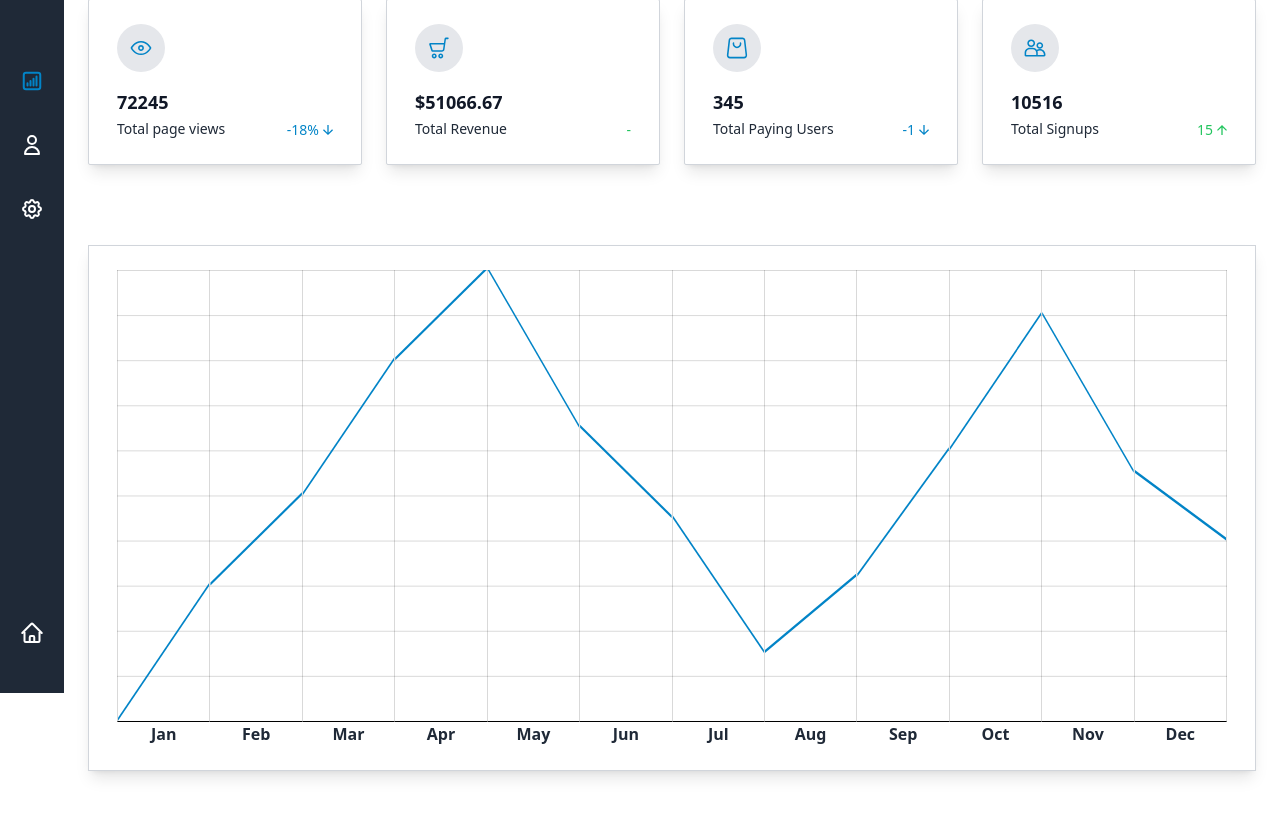
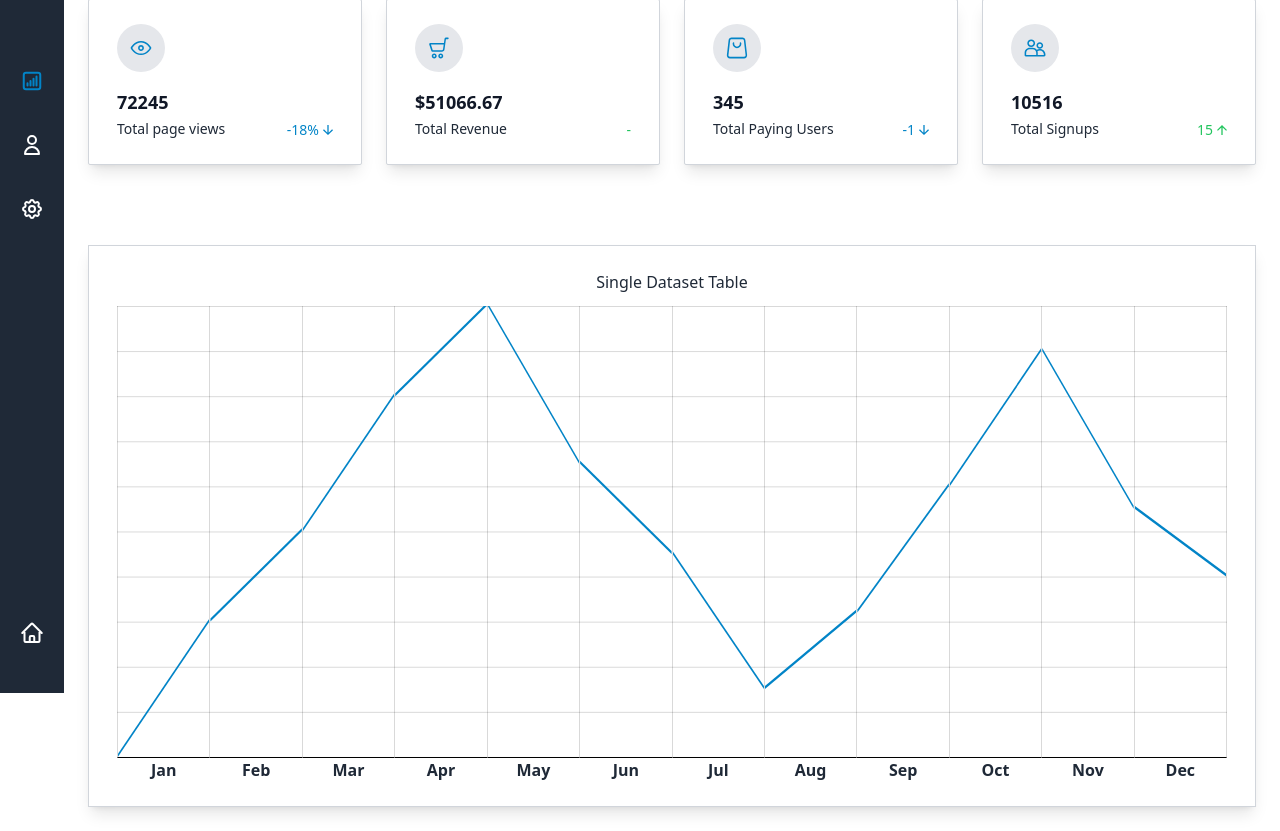
Before and after one commit to andreivisan/reboot-saas, a FastAPI app: page /dashboard in a window 1280 px wide. Shown: the part 107-938 px from the top of the page. Before the commit the page ends 885 px from the top, so only its background shows below. Run offline with FastAPI, Linux system fonts and the light colour scheme; some libraries are stand-ins or nearby versions.

Commit message:
Added Charts.css and chart to dashboard

```diff
--- a/static/css/main.css
+++ b/static/css/main.css
@@ -1,3 +1,7 @@
 #demo-chart {
   --color: #0284c7;
 }
+
+#demo-chart caption {
+    margin-bottom: 12px;
+}
--- a/templates/dashboard/fragments/dashboard_home_content.html
+++ b/templates/dashboard/fragments/dashboard_home_content.html
@@ -80,7 +80,7 @@
 
 
 <div class="w-full mt-20 border border-gray-300 shadow-lg py-6 px-7">
-    <table id="demo-chart" class="charts-css line show-data-on-hover show-labels show-primary-axis show-data-axes show-10-secondary-axes">
+    <table id="demo-chart" class="charts-css line show-data-on-hover show-labels show-primary-axis show-data-axes show-10-secondary-axes show-heading">
         <caption> Single Dataset Table </caption>
         <thead>
             <tr>
```
